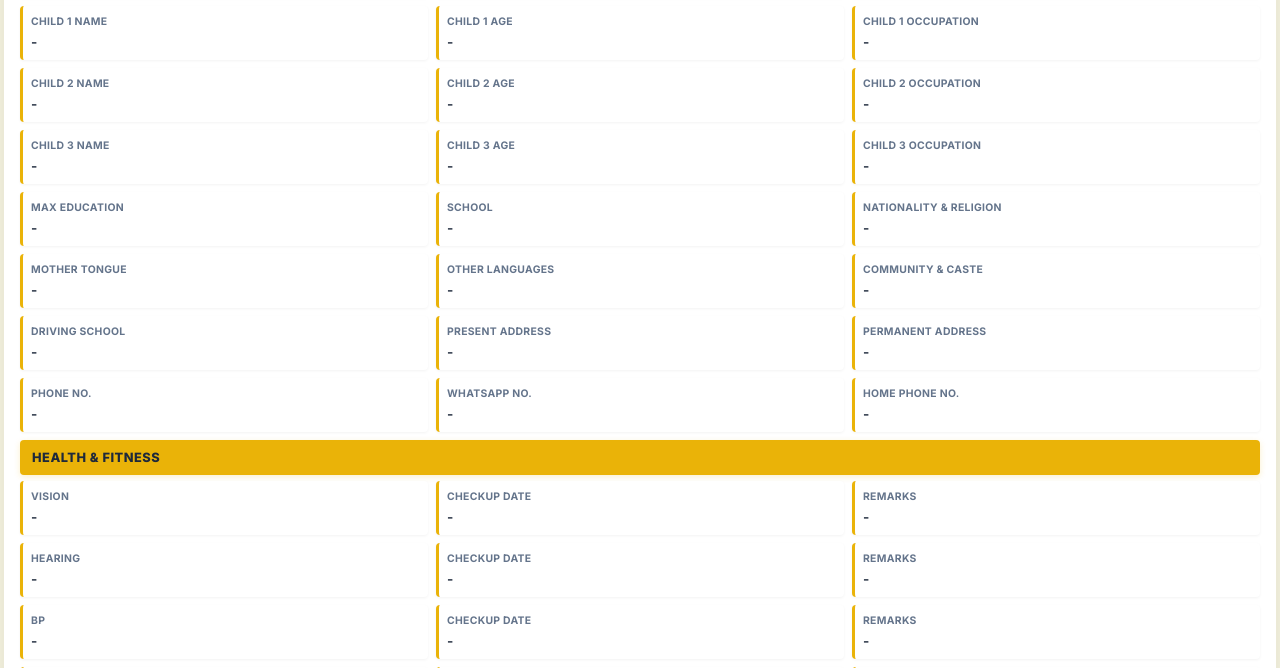
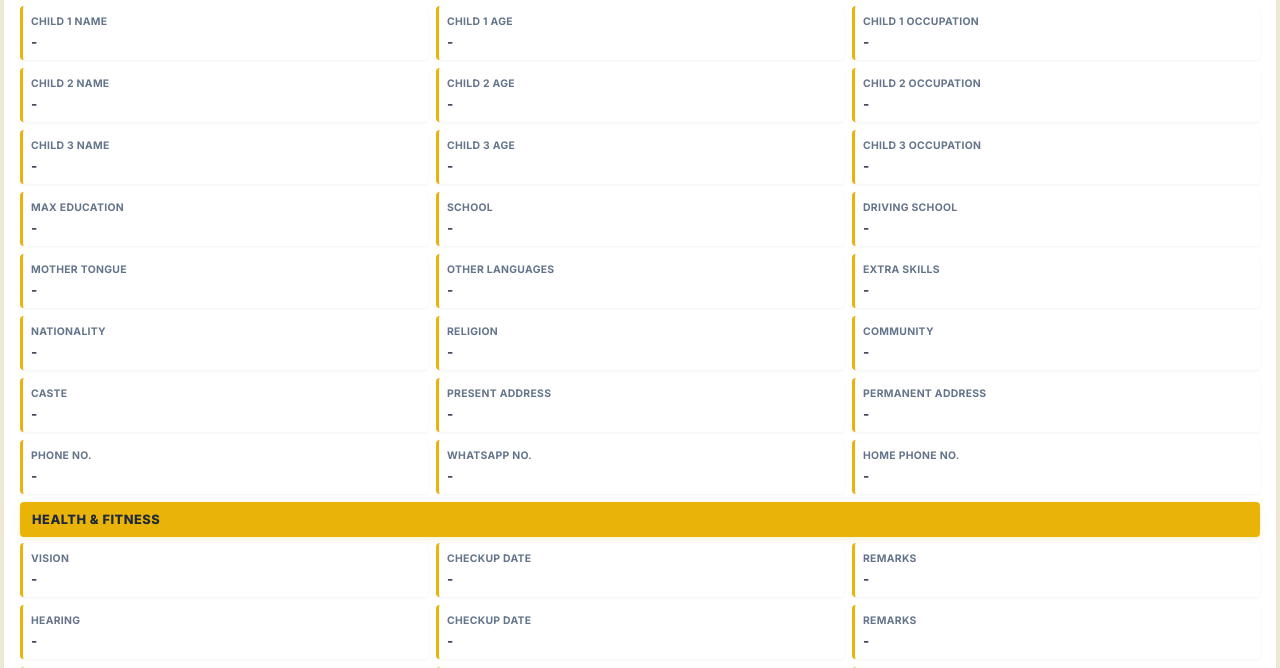
Before and after one commit to pmcdrivelogs/drivelogs, a Flask app: template templates/hr_employee_profile.html in a window 1280 px wide. Shown: the part 1036-1704 px from the top of the page. Run offline with Flask 3, Linux system fonts and the light colour scheme; the template is opened without the code that fills it, so the values that code supplies are empty; some libraries are stand-ins or nearby versions.

Commit message:
Update HR employee profile checkboxes and fields

```diff
--- a/templates/hr_employee_profile.html
+++ b/templates/hr_employee_profile.html
@@ -685,11 +685,14 @@
                 <label><input type="checkbox" checked data-sec="sec-personal" data-fid="f-ch3-occ" onchange="toggleField(this)"> Child 3 Occupation</label>
                 <label><input type="checkbox" checked data-sec="sec-personal" data-fid="f-edu" onchange="toggleField(this)"> Max Education</label>
                 <label><input type="checkbox" checked data-sec="sec-personal" data-fid="f-school" onchange="toggleField(this)"> School</label>
-                <label><input type="checkbox" checked data-sec="sec-personal" data-fid="f-nat-rel" onchange="toggleField(this)"> Nationality &amp; Religion</label>
+                <label><input type="checkbox" checked data-sec="sec-personal" data-fid="f-drv-school" onchange="toggleField(this)"> Driving School</label>
                 <label><input type="checkbox" checked data-sec="sec-personal" data-fid="f-mtongue" onchange="toggleField(this)"> Mother Tongue</label>
                 <label><input type="checkbox" checked data-sec="sec-personal" data-fid="f-otherlang" onchange="toggleField(this)"> Other Languages</label>
-                <label><input type="checkbox" checked data-sec="sec-personal" data-fid="f-community" onchange="toggleField(this)"> Community &amp; Caste</label>
-                <label><input type="checkbox" checked data-sec="sec-personal" data-fid="f-drv-school" onchange="toggleField(this)"> Driving School</label>
+                <label><input type="checkbox" checked data-sec="sec-personal" data-fid="f-extra-skills" onchange="toggleField(this)"> Extra Skills</label>
+                <label><input type="checkbox" checked data-sec="sec-personal" data-fid="f-nationality" onchange="toggleField(this)"> Nationality</label>
+                <label><input type="checkbox" checked data-sec="sec-personal" data-fid="f-religion" onchange="toggleField(this)"> Religion</label>
+                <label><input type="checkbox" checked data-sec="sec-personal" data-fid="f-community" onchange="toggleField(this)"> Community</label>
+                <label><input type="checkbox" checked data-sec="sec-personal" data-fid="f-caste" onchange="toggleField(this)"> Caste</label>
                 <label><input type="checkbox" checked data-sec="sec-personal" data-fid="f-present-addr" onchange="toggleField(this)"> Present Address</label>
                 <label><input type="checkbox" checked data-sec="sec-personal" data-fid="f-perm-addr" onchange="toggleField(this)"> Permanent Address</label>
                 <label><input type="checkbox" checked data-sec="sec-personal" data-fid="f-phone" onchange="toggleField(this)"> Phone No.</label>
@@ -882,9 +885,9 @@
             <div class="info-label">School</div>
             <div class="info-value">{{ employee.school or '-' }}</div>
           </div>
-          <div id="f-nat-rel" class="info-item">
-            <div class="info-label">Nationality &amp; Religion</div>
-            <div class="info-value">{{ ((employee.nationality or '') ~ (' / ' ~ employee.religion if employee.religion else '')) or '-' }}</div>
+          <div id="f-drv-school" class="info-item">
+            <div class="info-label">Driving School</div>
+            <div class="info-value">{{ employee.driving_school or '-' }}</div>
           </div>
           <div id="f-mtongue" class="info-item">
             <div class="info-label">Mother Tongue</div>
@@ -894,13 +897,25 @@
             <div class="info-label">Other Languages</div>
             <div class="info-value">{{ employee.other_lang or '-' }}</div>
           </div>
+          <div id="f-extra-skills" class="info-item">
+            <div class="info-label">Extra Skills</div>
+            <div class="info-value">{{ employee.extra_skills or '-' }}</div>
+          </div>
+          <div id="f-nationality" class="info-item">
+            <div class="info-label">Nationality</div>
+            <div class="info-value">{{ employee.nationality or '-' }}</div>
+          </div>
+          <div id="f-religion" class="info-item">
+            <div class="info-label">Religion</div>
+            <div class="info-value">{{ employee.religion or '-' }}</div>
+          </div>
           <div id="f-community" class="info-item">
-            <div class="info-label">Community &amp; Caste</div>
-            <div class="info-value">{{ employee.community_caste or '-' }}</div>
+            <div class="info-label">Community</div>
+            <div class="info-value">{{ employee.community or employee.community_caste or '-' }}</div>
           </div>
-          <div id="f-drv-school" class="info-item">
-            <div class="info-label">Driving School</div>
-            <div class="info-value">{{ employee.driving_school or '-' }}</div>
+          <div id="f-caste" class="info-item">
+            <div class="info-label">Caste</div>
+            <div class="info-value">{{ employee.caste or '-' }}</div>
           </div>
           <div id="f-present-addr" class="info-item">
             <div class="info-label">Present Address</div>
```
